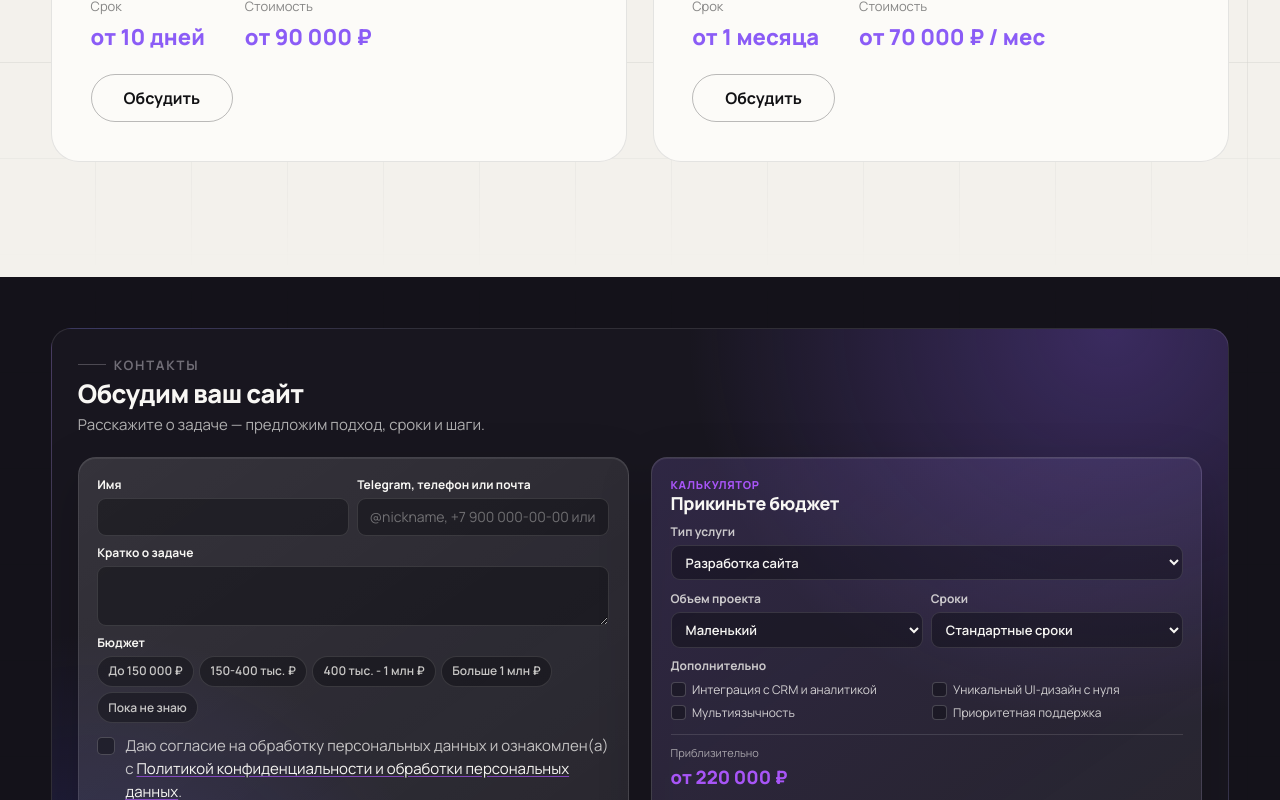
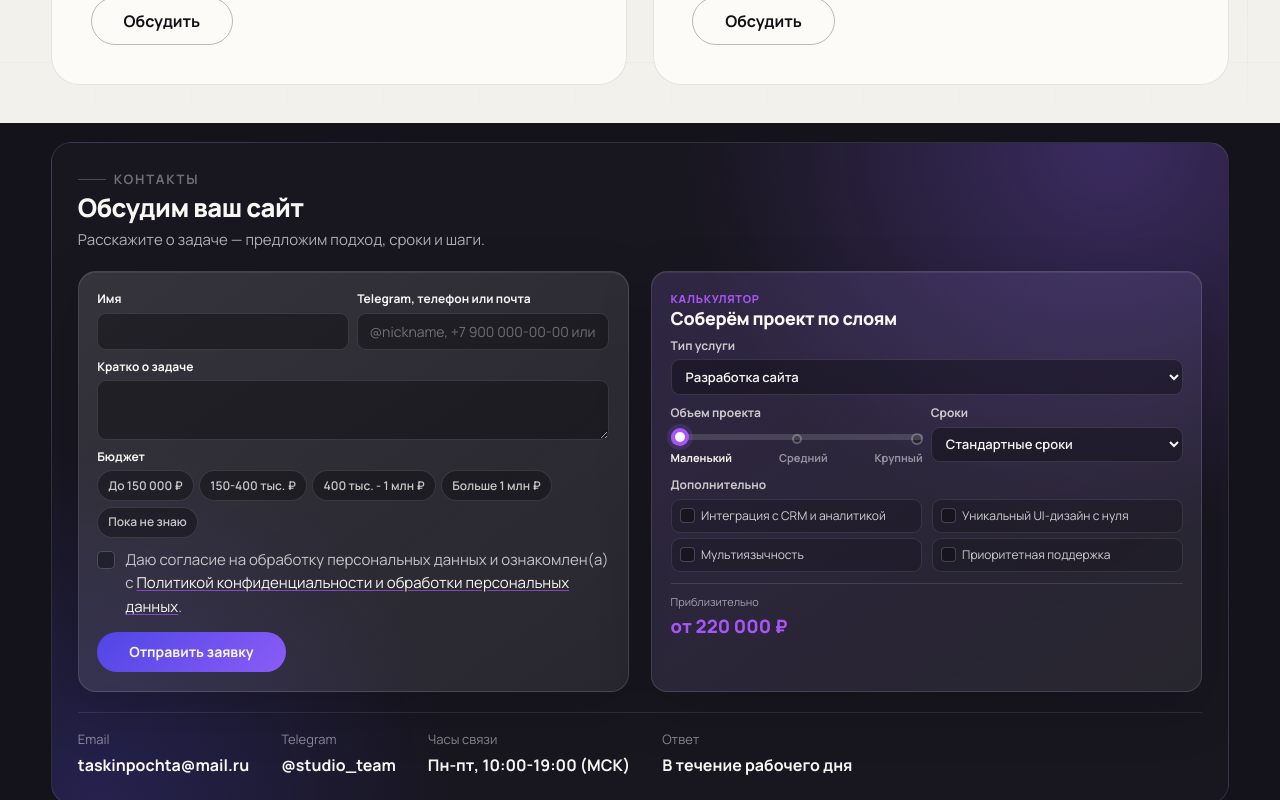
Before and after one commit to DirectStep/chertezhnaya, a React (Vite) app: page / in a window 1280 px wide. Shown: the part 1800-2600 px from the top of the page. Built offline with nearby package versions, Linux system fonts and the light colour scheme.

Commit message:
Make budget calculator interactive

```diff
--- a/src/components/ContactSection/ContactSection.module.css
+++ b/src/components/ContactSection/ContactSection.module.css
@@ -1,5 +1,5 @@
 .section {
-  padding-block: clamp(36px, 4vw, 60px) clamp(18px, 1.5vw, 28px);
+  padding-block: clamp(18px, 1.5vw, 28px);
   background: var(--bg-dark-secondary);
   color: var(--text-light);
 }
--- a/src/components/ContactSection/PriceEstimator.module.css
+++ b/src/components/ContactSection/PriceEstimator.module.css
@@ -63,6 +63,91 @@
   gap: 0.5rem;
 }
 
+.volumeField {
+  gap: 0.45rem;
+}
+
+.rangeBox {
+  position: relative;
+  padding-block: 0.25rem 0.1rem;
+}
+
+.range {
+  position: relative;
+  z-index: 1;
+  width: 100%;
+  height: 6px;
+  display: block;
+  appearance: none;
+  border-radius: 999px;
+  cursor: pointer;
+}
+
+.range::-webkit-slider-thumb {
+  width: 18px;
+  height: 18px;
+  appearance: none;
+  background: var(--text-light);
+  border: 4px solid var(--violet-bright);
+  border-radius: 50%;
+  box-shadow: 0 0 0 4px rgba(139, 92, 246, 0.18);
+}
+
+.range::-moz-range-thumb {
+  width: 12px;
+  height: 12px;
+  background: var(--text-light);
+  border: 4px solid var(--violet-bright);
+  border-radius: 50%;
+  box-shadow: 0 0 0 4px rgba(139, 92, 246, 0.18);
+}
+
+.rangeMarks {
+  position: absolute;
+  inset: 0 0 auto;
+  height: 18px;
+  display: flex;
+  justify-content: space-between;
+  align-items: center;
+  pointer-events: none;
+}
+
+.rangeMarks span {
+  width: 10px;
+  height: 10px;
+  background: #252331;
+  border: 2px solid rgba(255, 255, 255, 0.28);
+  border-radius: 50%;
+}
+
+.rangeMarks span:first-child,
+.rangeMarks span:last-child {
+  width: 12px;
+  height: 12px;
+}
+
+.rangeLabels {
+  display: flex;
+  justify-content: space-between;
+  gap: 0.35rem;
+}
+
+.rangeLabel {
+  padding: 0;
+  color: color-mix(in srgb, var(--text-light) 52%, transparent);
+  font-size: 0.6875rem;
+  font-weight: 700;
+  background: none;
+  border: 0;
+  cursor: pointer;
+  transition: color 0.2s ease;
+}
+
+.rangeLabel:hover,
+.rangeLabelActive {
+  color: var(--text-light);
+}
+
 .addons {
   display: flex;
   flex-direction: column;
@@ -85,9 +170,29 @@
   display: flex;
   align-items: flex-start;
   gap: 0.4rem;
+  padding: 0.42rem 0.5rem;
   font-size: 0.75rem;
   color: color-mix(in srgb, var(--text-light) 82%, transparent);
+  background: rgba(10, 10, 15, 0.24);
+  border: 1px solid rgba(255, 255, 255, 0.1);
+  border-radius: 9px;
   cursor: pointer;
+  transition:
+    color 0.2s ease,
+    background-color 0.2s ease,
+    border-color 0.2s ease,
+    box-shadow 0.2s ease;
+}
+
+.addon:hover {
+  border-color: rgba(139, 92, 246, 0.46);
+}
+
+.addonActive {
+  color: var(--text-light);
+  background: rgba(139, 92, 246, 0.2);
+  border-color: rgba(167, 116, 255, 0.72);
+  box-shadow: inset 0 0 18px rgba(139, 92, 246, 0.12);
 }
 
 .checkboxWrap {
@@ -153,6 +258,18 @@
   font-size: 1.15rem;
   font-weight: 800;
   color: var(--violet-bright);
+  animation: priceUpdate 0.32s ease both;
+}
+
+@keyframes priceUpdate {
+  from {
+    opacity: 0.3;
+    transform: translateY(4px);
+  }
+  to {
+    opacity: 1;
+    transform: translateY(0);
+  }
 }
 
 @media (max-width: 1023px) {
@@ -174,6 +291,14 @@
   .addon {
     padding-block: 0.25rem;
   }
+
+  .rangeLabels {
+    gap: 0.15rem;
+  }
+
+  .rangeLabel {
+    font-size: 0.75rem;
+  }
 }
 
 @media (max-width: 520px) {
--- a/src/components/ContactSection/PriceEstimator.tsx
+++ b/src/components/ContactSection/PriceEstimator.tsx
@@ -45,7 +45,7 @@ export default function PriceEstimator() {
     <div className={s.panel}>
       <div className={s.head}>
         <p className={s.eyebrow}>Калькулятор</p>
-        <h3 className={s.title}>Прикиньте бюджет</h3>
+        <h3 className={s.title}>Соберём проект по слоям</h3>
       </div>
 
       <label className={s.field}>
@@ -60,16 +60,41 @@ export default function PriceEstimator() {
       </label>
 
       <div className={s.row}>
-        <label className={s.field}>
+        <div className={`${s.field} ${s.volumeField}`}>
           <span>Объем проекта</span>
-          <select value={volumeKey} onChange={(e) => setVolumeKey(e.target.value)}>
-            {volumeOptions.map((o) => (
-              <option key={o.key} value={o.key}>
-                {o.label}
-              </option>
+          <div className={s.rangeBox}>
+            <input
+              type="range"
+              className={s.range}
+              min="0"
+              max={volumeOptions.length - 1}
+              step="1"
+              value={volumeOptions.findIndex((o) => o.key === volumeKey)}
+              onChange={(e) => setVolumeKey(volumeOptions[Number(e.target.value)].key)}
+              aria-label="Объем проекта"
+              style={{
+                background: `linear-gradient(90deg, var(--violet-bright) ${(volumeOptions.findIndex((o) => o.key === volumeKey) / (volumeOptions.length - 1)) * 100}%, rgba(255, 255, 255, 0.14) ${(volumeOptions.findIndex((o) => o.key === volumeKey) / (volumeOptions.length - 1)) * 100}%)`,
+              }}
+            />
+            <div className={s.rangeMarks} aria-hidden="true">
+              {volumeOptions.map((option) => (
+                <span key={option.key} />
+              ))}
+            </div>
+          </div>
+          <div className={s.rangeLabels} aria-label="Уровень объема проекта">
+            {volumeOptions.map((option) => (
+              <button
+                key={option.key}
+                type="button"
+                className={`${s.rangeLabel} ${volumeKey === option.key ? s.rangeLabelActive : ''}`}
+                onClick={() => setVolumeKey(option.key)}
+              >
+                {option.label}
+              </button>
             ))}
-          </select>
-        </label>
+          </div>
+        </div>
 
         <label className={s.field}>
           <span>Сроки</span>
@@ -89,7 +114,7 @@ export default function PriceEstimator() {
           {addonOptions.map((addon) => {
             const checked = addons.includes(addon.key);
             return (
-              <label key={addon.key} className={s.addon}>
+              <label key={addon.key} className={`${s.addon} ${checked ? s.addonActive : ''}`}>
                 <span className={s.checkboxWrap}>
                   <input
                     type="checkbox"
@@ -112,7 +137,7 @@ export default function PriceEstimator() {
 
       <div className={s.result}>
         <span className={s.resultLabel}>Приблизительно</span>
-        <span className={s.resultValue}>
+        <span key={price} className={s.resultValue}>
           от {formatPrice(price)} ₽{service.monthly ? ' / мес' : ''}
         </span>
       </div>
--- a/src/components/ServicesSection/ServicesSection.module.css
+++ b/src/components/ServicesSection/ServicesSection.module.css
@@ -1,3 +1,7 @@
+.section {
+  padding-block: clamp(24px, 3vw, 40px);
+}
+
 .head {
   display: flex;
   flex-direction: column;
--- a/src/components/ServicesSection/ServicesSection.tsx
+++ b/src/components/ServicesSection/ServicesSection.tsx
@@ -4,7 +4,7 @@ import s from './ServicesSection.module.css';
 
 export default function ServicesSection() {
   return (
-    <section id="services" data-theme="light" className="section sectionLight">
+    <section id="services" data-theme="light" className={`section sectionLight ${s.section}`}>
       <div className="container">
         <div className={s.head} data-reveal>
           <p className="eyebrow">Услуги</p>
```
